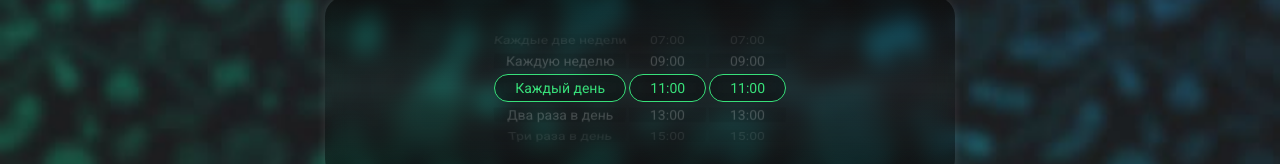
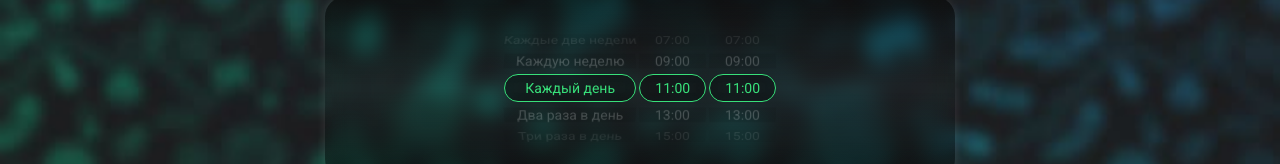
Before and after one commit to liakhim/my-vue2-project, a Vue app: page /settings in a window 1280 px wide. Shown: the part 631-795 px from the top of the page. Built offline with nearby package versions, Linux system fonts and the light colour scheme; the HTML template or start-up script is replaced by a standard one.

Commit message:
list styles

```diff
--- a/src/components/AccountSettings.vue
+++ b/src/components/AccountSettings.vue
@@ -196,7 +196,7 @@ export default {
         opacity: 1;
         border: 1px solid #38E07A;
         border-radius: 20px;
-        padding: 5px 20px;
+        padding: 5px 15px;
         p {
           color: #38E07A
         }
```
